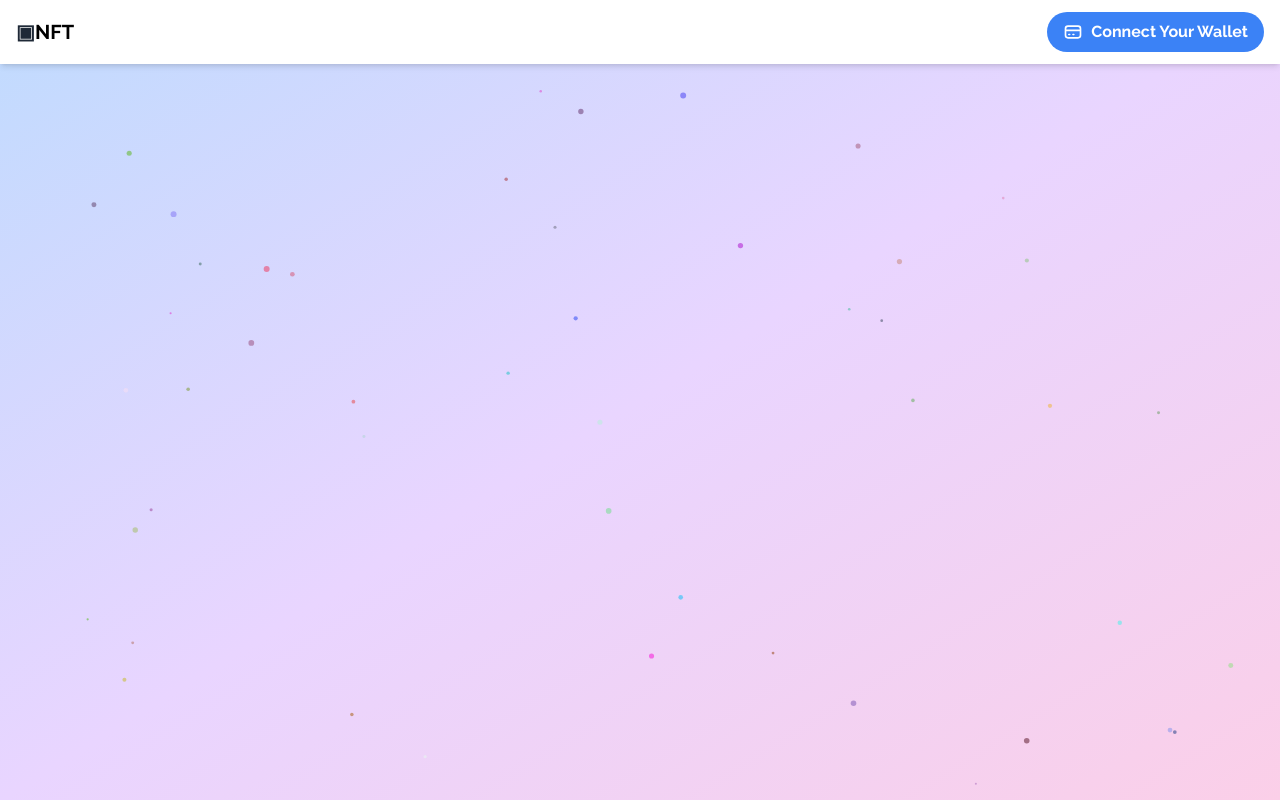
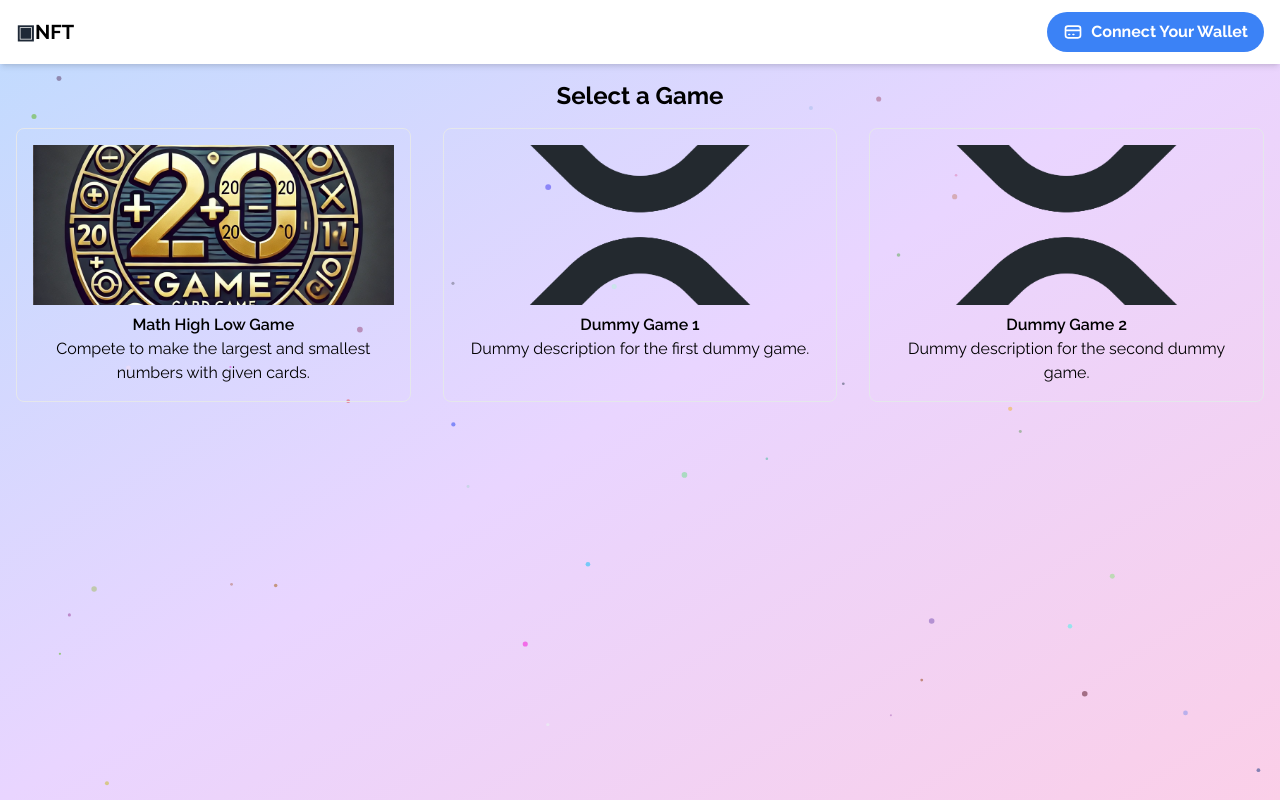
Before and after one commit to kclhh4318/XRPL, a React (Create React App) app: page /select-game in a window 1280 px wide. Built offline with nearby package versions, Linux system fonts and the light colour scheme.

Commit message:
💩 게임 선택창 반영

```diff
--- a/src/App.js
+++ b/src/App.js
@@ -10,6 +10,7 @@ import Profile from "./pages/Profile";
 import MathHighLowGame from "./components/MathHighLowGame/MathHighLowGame";
 import NFTSelector from "./components/NFTSelector";
 import JoinGame from "./pages/JoinGame";
+import GameSelection from "./pages/GameSelection";  // Import the new GameSelection component
 import { WalletProvider, useWallet } from "./contexts/WalletContext";
 import InteractiveBackground from './components/InteractiveBackground';
 
@@ -20,8 +21,8 @@ function App() {
 
   useEffect(() => {
     if (walletAddress && window.location.pathname === '/') {
-      // 지갑이 연결되고 홈 페이지에 있을 때만 컬렉션 페이지로 리다이렉트
-      navigate('/collections');
+      // Redirect to the game selection page when the wallet is connected
+      navigate('/select-game');
     }
   }, [walletAddress, navigate]);
 
@@ -30,7 +31,8 @@ function App() {
       <InteractiveBackground />
       <Navbar />
       <Routes>
-        <Route path="/" element={walletAddress ? <Navigate to="/collections" /> : <Home />} />
+        <Route path="/" element={walletAddress ? <Navigate to="/select-game" /> : <Home />} />
+        <Route path="/select-game" element={<GameSelection />} />  {/* Add route for game selection */}
         <Route path="/collections" element={<Collections />} />
         <Route path="/nft/:id" element={<NFTDetail />} />
         <Route path="/leaderboard" element={<Leaderboard />} />
--- a/src/components/Navbar.jsx
+++ b/src/components/Navbar.jsx
@@ -29,7 +29,7 @@ const Navbar = () => {
               <Link to="/swap" className={`px-4 py-2 rounded-md ${isActive('/swap')}`}>
                 Swap
               </Link>
-              <Link to="/select-nft" className={`px-4 py-2 rounded-md ${isActive('/select-nft')}`}>
+              <Link to="/select-game" className={`px-4 py-2 rounded-md ${isActive('/select-game')}`}>
                 Game
               </Link>
             </div>
--- /dev/null
+++ b/src/pages/GameSelection.js
@@ -0,0 +1,46 @@
+import React from 'react';
+import { useNavigate } from 'react-router-dom';
+import mathHighLowLogo from '../assets/images/mathhighlow.png';
+import xrplogo from '../assets/images/xrplogo.png';
+
+const GameSelection = () => {
+  const navigate = useNavigate();
+
+  const handleGameSelect = (game) => {
+    navigate('/select-nft', { state: { selectedGame: game } });
+  };
+
+  return (
+    <div className="container mx-auto p-4">
+      <h2 className="text-2xl font-bold mb-4 text-center">Select a Game</h2>
+      <div className="grid grid-cols-1 sm:grid-cols-2 md:grid-cols-3 gap-8 justify-center">
+        <div
+          className="border p-4 rounded-lg cursor-pointer hover:border-blue-500 text-center"
+          onClick={() => handleGameSelect('math-high-low')}
+        >
+          <img src={mathHighLowLogo} alt="Math High Low Game" className="w-full h-40 object-cover mb-2" />
+          <h3 className="font-semibold">Math High Low Game</h3>
+          <p>Compete to make the largest and smallest numbers with given cards.</p>
+        </div>
+        <div
+          className="border p-4 rounded-lg cursor-pointer hover:border-blue-500 text-center"
+          onClick={() => handleGameSelect('dummy-game-1')}
+        >
+          <img src={xrplogo} alt="Dummy Game 1" className="w-full h-40 object-cover mb-2" />
+          <h3 className="font-semibold">Dummy Game 1</h3>
+          <p>Dummy description for the first dummy game.</p>
+        </div>
+        <div
+          className="border p-4 rounded-lg cursor-pointer hover:border-blue-500 text-center"
+          onClick={() => handleGameSelect('dummy-game-2')}
+        >
+          <img src={xrplogo} alt="Dummy Game 2" className="w-full h-40 object-cover mb-2" />
+          <h3 className="font-semibold">Dummy Game 2</h3>
+          <p>Dummy description for the second dummy game.</p>
+        </div>
+      </div>
+    </div>
+  );
+};
+
+export default GameSelection;
```
Also changed, not shown: src/assets/images/mathhighlow.png (added), src/assets/images/xrplogo.png (added).
